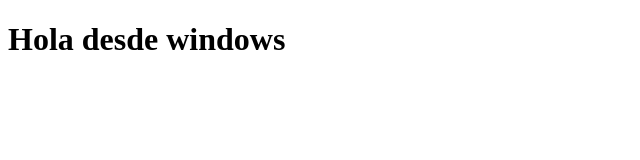
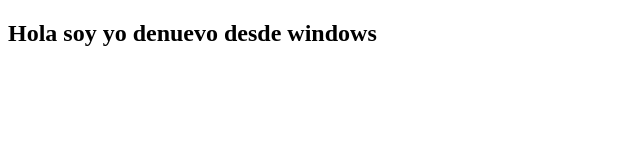
Before and after one commit to atLobosC91/primer-git, a plain HTML site: page index.html in a window 1280 px wide. Shown: the whole page, without its empty margins (0-640 px from the left). Drawn offline with Linux system fonts and the light colour scheme.

Commit message:
segundo commit

```diff
--- a/index.html
+++ b/index.html
@@ -7,6 +7,6 @@
     <title>Document</title>
 </head>
 <body>
-    <h1>Hola desde windows</h1>
+    <h2>Hola soy yo denuevo desde windows</h2>
 </body>
 </html>
```
